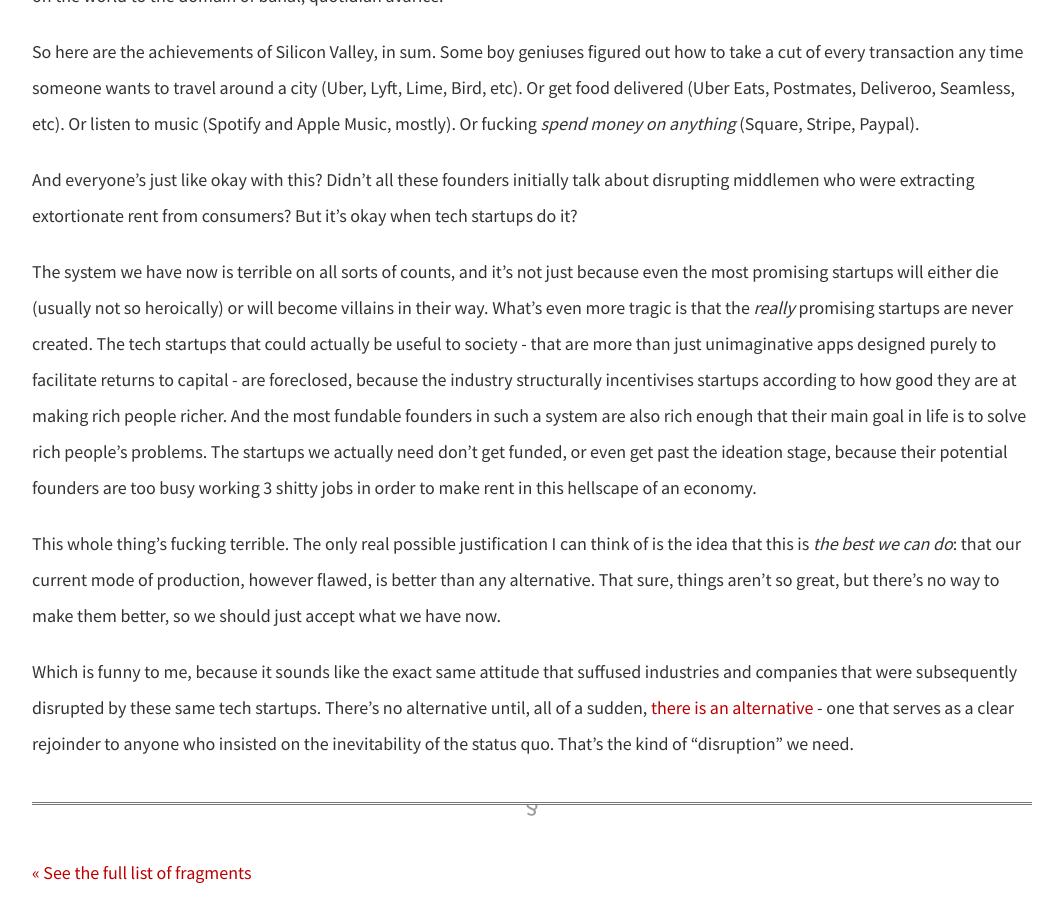
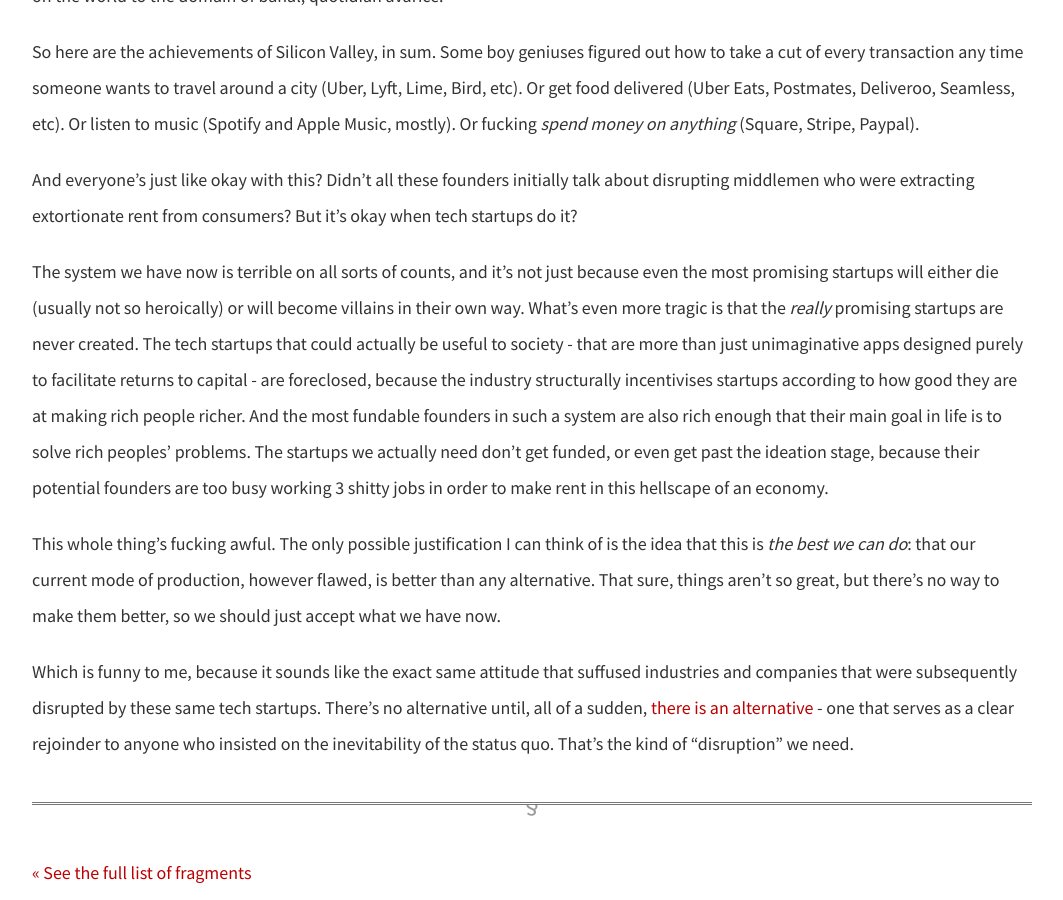
Before and after one commit to dellsystem/dellsystem.github.io, a Jekyll site: the page built from _posts/2019-1-13-fragments-13.md, in a window 1280 px wide and 900 px high, scrolled down 2997 px. Shown: the whole window, without its empty margins (108-1171 px from the left). Built offline with Jekyll 4.4.1, drawn with Linux system fonts in a browser that asks for light colours.

Commit message:
Make minor edits to fragments-13 blog post

```diff
--- a/_posts/2019-1-13-fragments-13.md
+++ b/_posts/2019-1-13-fragments-13.md
@@ -49,8 +49,8 @@ So here are the achievements of Silicon Valley, in sum. Some boy geniuses figure
 
 And everyone's just like okay with this? Didn't all these founders initially talk about disrupting middlemen who were extracting extortionate rent from consumers? But it's okay when tech startups do it?
 
-The system we have now is terrible on all sorts of counts, and it's not just because even the most promising startups will either die (usually not so heroically) or will become villains in their way. What's even more tragic is that the _really_ promising startups are never created. The tech startups that could actually be useful to society - that are more than just unimaginative apps designed purely to facilitate returns to capital - are foreclosed, because the industry structurally incentivises startups according to how good they are at making rich people richer. And the most fundable founders in such a system are also rich enough that their main goal in life is to solve rich people's problems. The startups we actually need don't get funded, or even get past the ideation stage, because their potential founders are too busy working 3 shitty jobs in order to make rent in this hellscape of an economy.
+The system we have now is terrible on all sorts of counts, and it's not just because even the most promising startups will either die (usually not so heroically) or will become villains in their own way. What's even more tragic is that the _really_ promising startups are never created. The tech startups that could actually be useful to society - that are more than just unimaginative apps designed purely to facilitate returns to capital - are foreclosed, because the industry structurally incentivises startups according to how good they are at making rich people richer. And the most fundable founders in such a system are also rich enough that their main goal in life is to solve rich peoples' problems. The startups we actually need don't get funded, or even get past the ideation stage, because their potential founders are too busy working 3 shitty jobs in order to make rent in this hellscape of an economy.
 
-This whole thing's fucking terrible. The only real possible justification I can think of is the idea that this is _the best we can do_: that our current mode of production, however flawed, is better than any alternative. That sure, things aren't so great, but there's no way to make them better, so we should just accept what we have now.
+This whole thing's fucking awful. The only possible justification I can think of is the idea that this is _the best we can do_: that our current mode of production, however flawed, is better than any alternative. That sure, things aren't so great, but there's no way to make them better, so we should just accept what we have now.
 
 Which is funny to me, because it sounds like the exact same attitude that suffused industries and companies that were subsequently disrupted by these same tech startups. There's no alternative until, all of a sudden, [there is an alternative](https://en.wikipedia.org/wiki/Capitalist_Realism:_Is_There_No_Alternative%3F) - one that serves as a clear rejoinder to anyone who insisted on the inevitability of the status quo. That's the kind of "disruption" we need.
```
